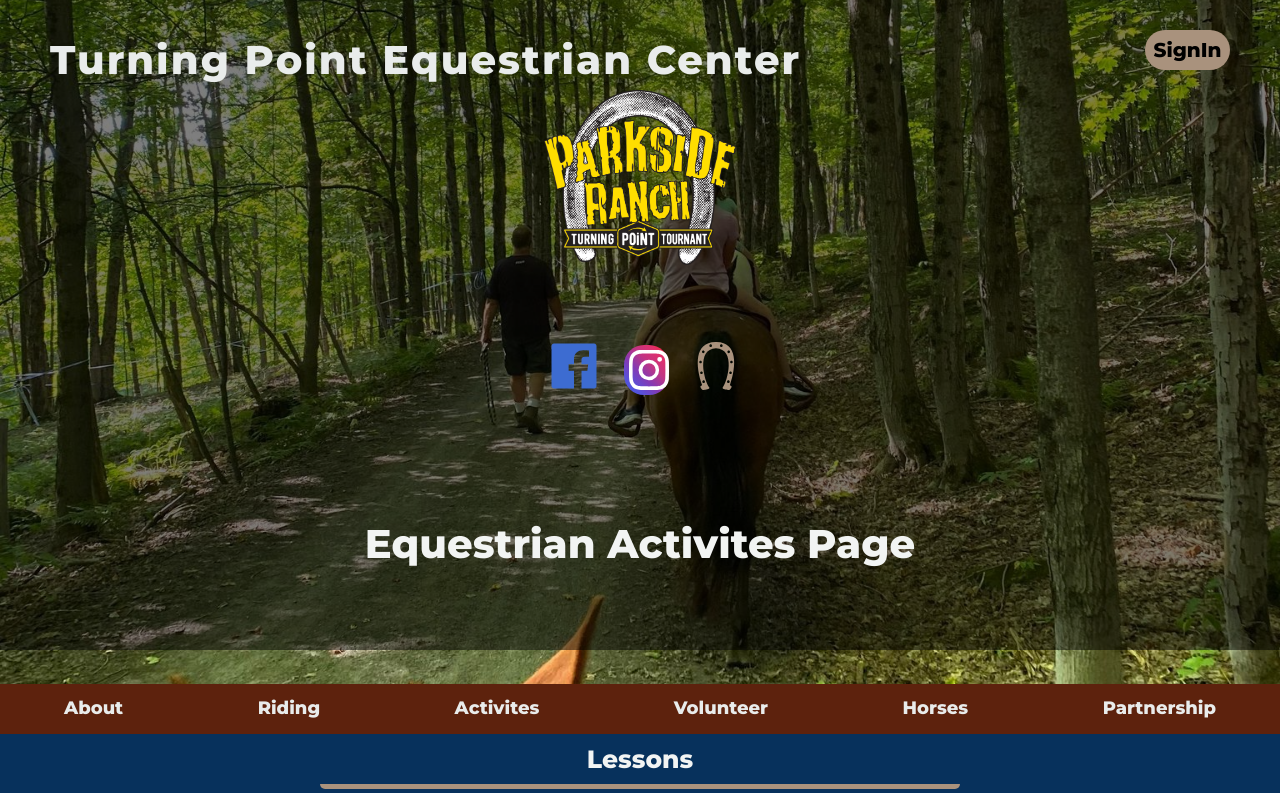
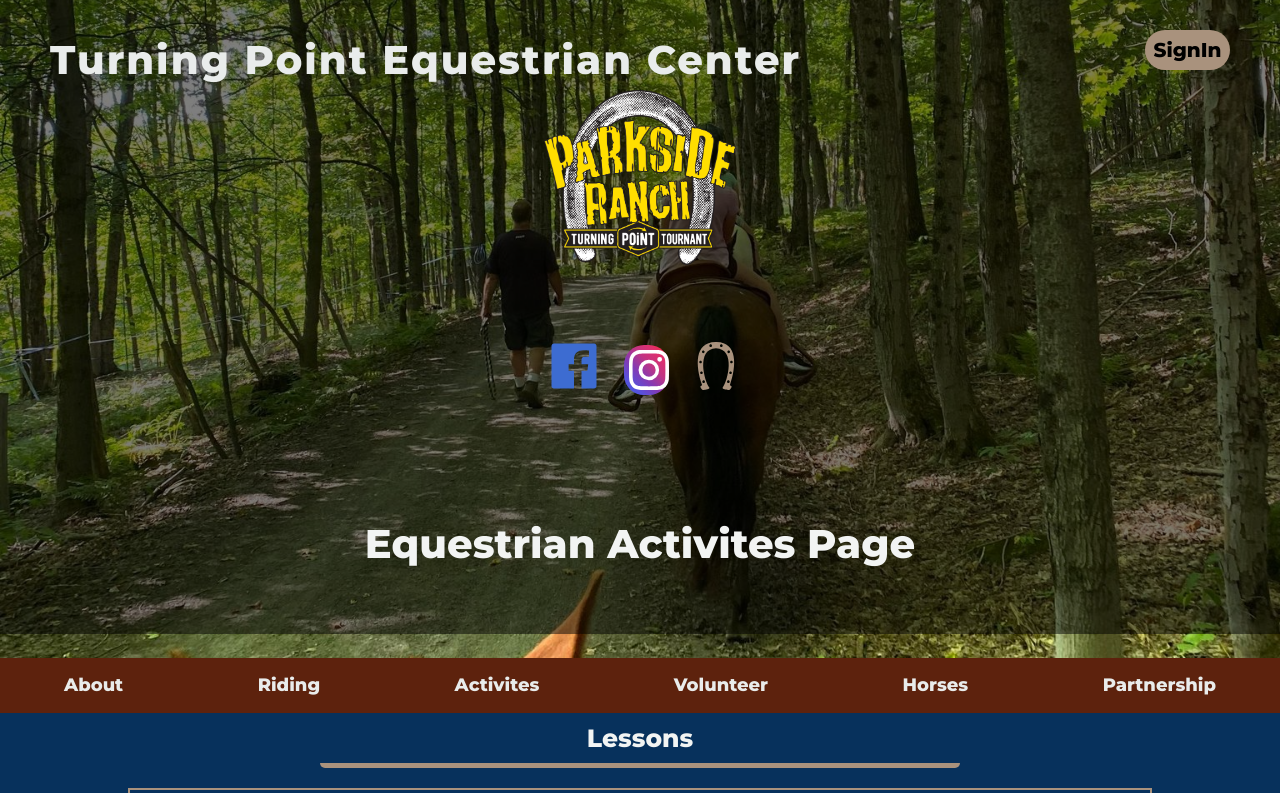
Before and after one commit to S-Brunner/Turning-Point-Equestrian-Center, a React (Create React App) app in the folder client/: page /equestrian-rec-activities in a window 1280 px wide. Shown: the top 793 px of the page. Built offline with nearby package versions, Linux system fonts and the light colour scheme; no server answers.

Commit message:
Style changes

```diff
--- a/client/src/Components/EquestrianActivites.js
+++ b/client/src/Components/EquestrianActivites.js
@@ -29,7 +29,7 @@ const ImgContainer = styled.div`
     width: 100%;
     max-height: 90vh;
     overflow: hidden;
-    margin-top: -23%;
+    margin-top: -25%;
 `;
 
 const Image = styled.img`
--- a/client/src/Components/Header.js
+++ b/client/src/Components/Header.js
@@ -72,7 +72,7 @@ const Container = styled.div`
 const BlackOut = styled.div`
         background: rgba(0, 0, 0, 0.5);
         width: 100%;
-        height: 84vh;
+        height: 82vh;
         margin-top: -1.75%;
         position: absolute;
 
--- a/client/src/Components/Management-Links/InstructorAppointments.js
+++ b/client/src/Components/Management-Links/InstructorAppointments.js
@@ -215,7 +215,7 @@ const Section = styled.h2`
 const ImgContainer = styled.div`
     width: 100%;
     background: rgb(75, 28, 11);
-    height: 90vh;
+    height: 87vh;
     margin-top: -23%;
 `;
 
--- a/client/src/Components/NavBar.js
+++ b/client/src/Components/NavBar.js
@@ -89,7 +89,7 @@ const NavContainer = styled.div`
     align-items: center;
     width: fit-content;
     width: 100%;
-    height: 50px;
+    height: 55px;
     margin-top: -15px;
     font-size: 18px;
     background: rgb(93, 34, 13);
--- a/client/src/Components/OurHorses.js
+++ b/client/src/Components/OurHorses.js
@@ -25,7 +25,7 @@ const ImgContainer = styled.div`
     width: 100%;
     max-height: 90vh;
     overflow: hidden;
-    margin-top: -23%;
+    margin-top: -25%;
 `;
 
 const Image = styled.img`
--- a/client/src/Components/TherapeuticRiding.js
+++ b/client/src/Components/TherapeuticRiding.js
@@ -52,7 +52,7 @@ const ImgContainer = styled.div`
     width: 100%;
     max-height: 90vh;
     overflow: hidden;
-    margin-top: -23%;
+    margin-top: -25%;
 `;
 
 const Image = styled.img`
--- a/client/src/Components/UserProfile.js
+++ b/client/src/Components/UserProfile.js
@@ -82,7 +82,7 @@ const UserProfile = () => {
 
 const ImgContainer = styled.div`
     width: 100%;
-    max-height: 90vh;
+    max-height: 87vh;
     overflow: hidden;
     margin-top: -23%;
     margin-bottom: -1px;
--- a/client/src/Components/Volunteers.js
+++ b/client/src/Components/Volunteers.js
@@ -25,7 +25,7 @@ const ImgContainer = styled.div`
     width: 100%;
     max-height: 90vh;
     overflow: hidden;
-    margin-top: -23%;
+    margin-top: -25%;
 `;
 
 const Image = styled.img`
```
